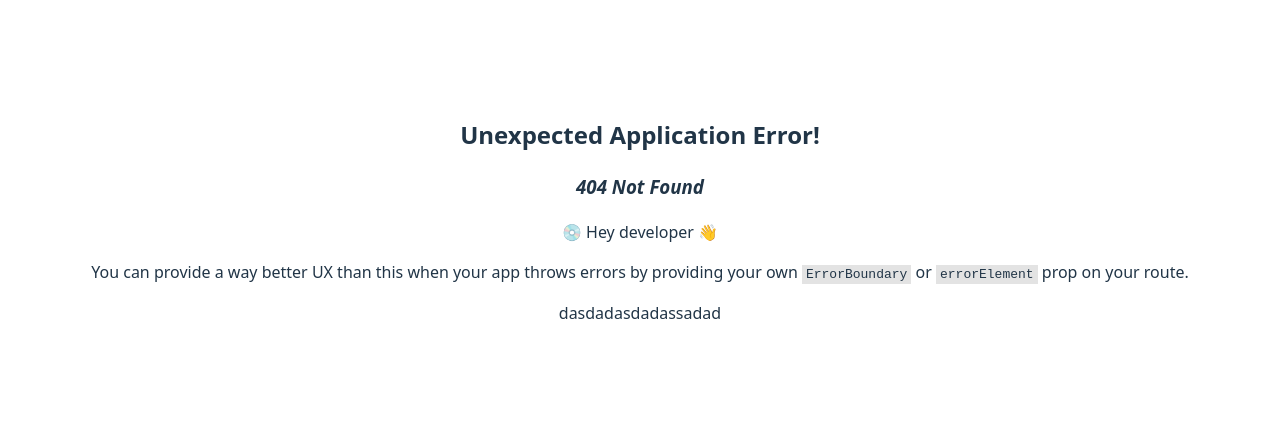
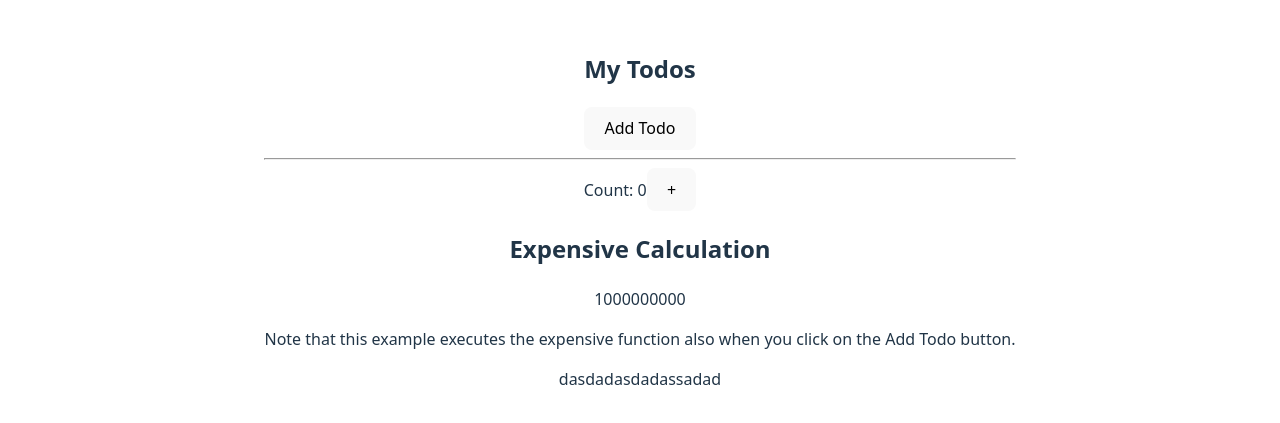
Before and after one commit to pratikkakani080/react-ev-class, a React (Vite) app: page /performance in a window 1280 px wide. Before the commit this address had no page. Shown: the part 189-612 px from the top of the page. Built offline with nearby package versions, Linux system fonts and the light colour scheme.

Commit message:
add: performance imp hooks

```diff
--- a/src/App.jsx
+++ b/src/App.jsx
@@ -16,6 +16,7 @@ import Parent from './modules/parent'
 import DomManipulation from './modules/domManipulation'
 import MyContextProvider from './config/components/myContextProvider'
 import GlobalProvider from './config/components/globalProvider'
+import Performance from './modules/performance'
 
 function App() {
 
@@ -37,6 +38,7 @@ function App() {
     { path: '/todo', element: <ToDo /> },
     { path: '/parent', element: <Parent /> },
     { path: '/dom-manipulation', element: <DomManipulation /> },
+    { path: '/performance', element: <Performance /> }
   ])
 
   return (
--- /dev/null
+++ b/src/modules/performance/desc.jsx
@@ -0,0 +1,15 @@
+import React, { memo } from 'react'
+
+function Desc({ calculation, increment }) {
+    console.log('test');
+
+    return (
+        <>
+            <button onClick={increment}>+</button>
+            <h2>Expensive Calculation</h2>
+            {calculation}
+        </>
+    )
+}
+
+export default memo(Desc)
--- /dev/null
+++ b/src/modules/performance/index.jsx
@@ -0,0 +1,44 @@
+import React, { useCallback, useMemo, useState } from 'react'
+import Desc from './desc';
+
+function Performance() {
+    const [count, setCount] = useState(0);
+    const [todos, setTodos] = useState([]);
+    const calculation = useMemo(() => expensiveCalculation(count), [count]);
+
+    const increment = useCallback(() => {
+        setCount((c) => c + 1);
+    }, [count])
+
+    const addTodo = () => {
+        setTodos((t) => [...t, "New Todo"]);
+    };
+
+    return (
+        <div>
+            <div>
+                <h2>My Todos</h2>
+                {todos.map((todo, index) => {
+                    return <p key={index}>{todo}</p>;
+                })}
+                <button onClick={addTodo}>Add Todo</button>
+            </div>
+            <hr />
+            <div>
+                Count: {count}
+                <Desc calculation={calculation} increment={increment} />
+                <p>Note that this example executes the expensive function also when you click on the Add Todo button.</p>
+            </div>
+        </div>
+    )
+}
+
+export default Performance
+
+const expensiveCalculation = (num) => {
+    console.log("Calculating...");
+    for (let i = 0; i < 1000000000; i++) {
+        num += 1;
+    }
+    return num;
+};
```
